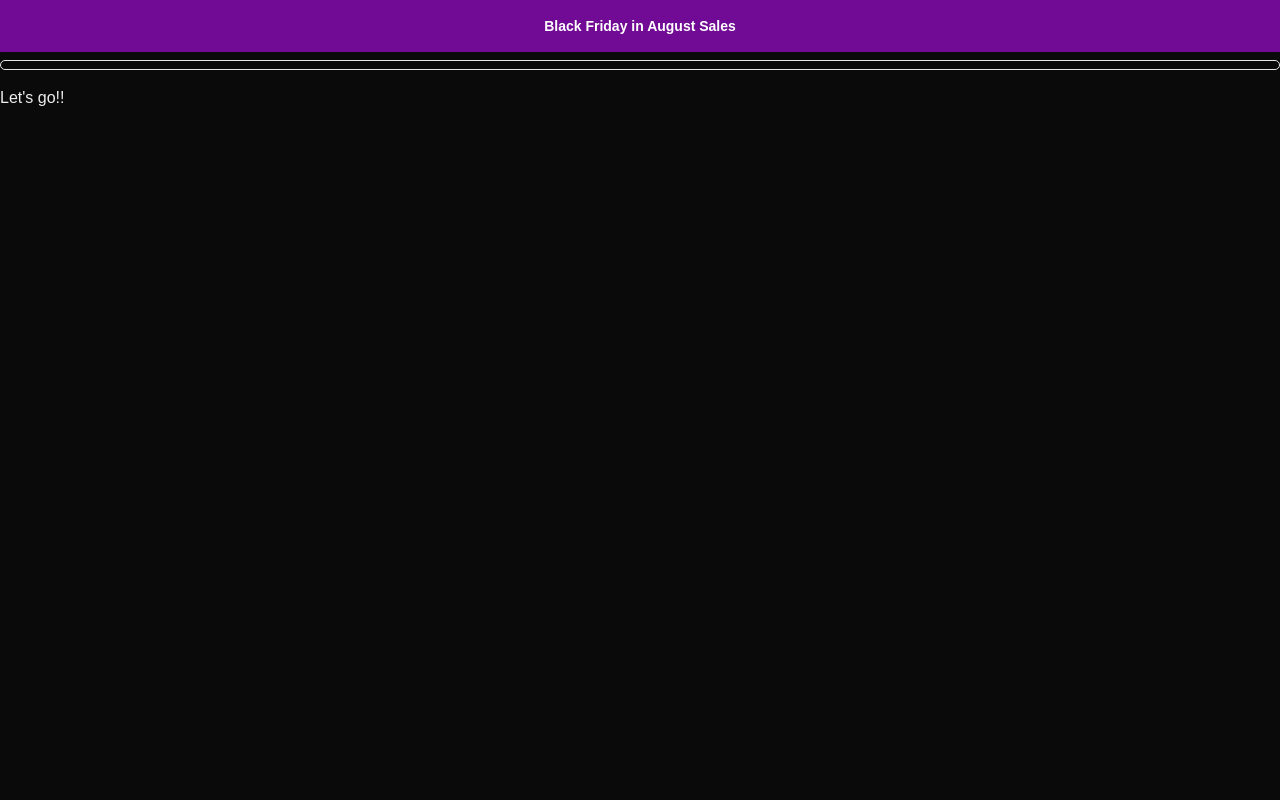
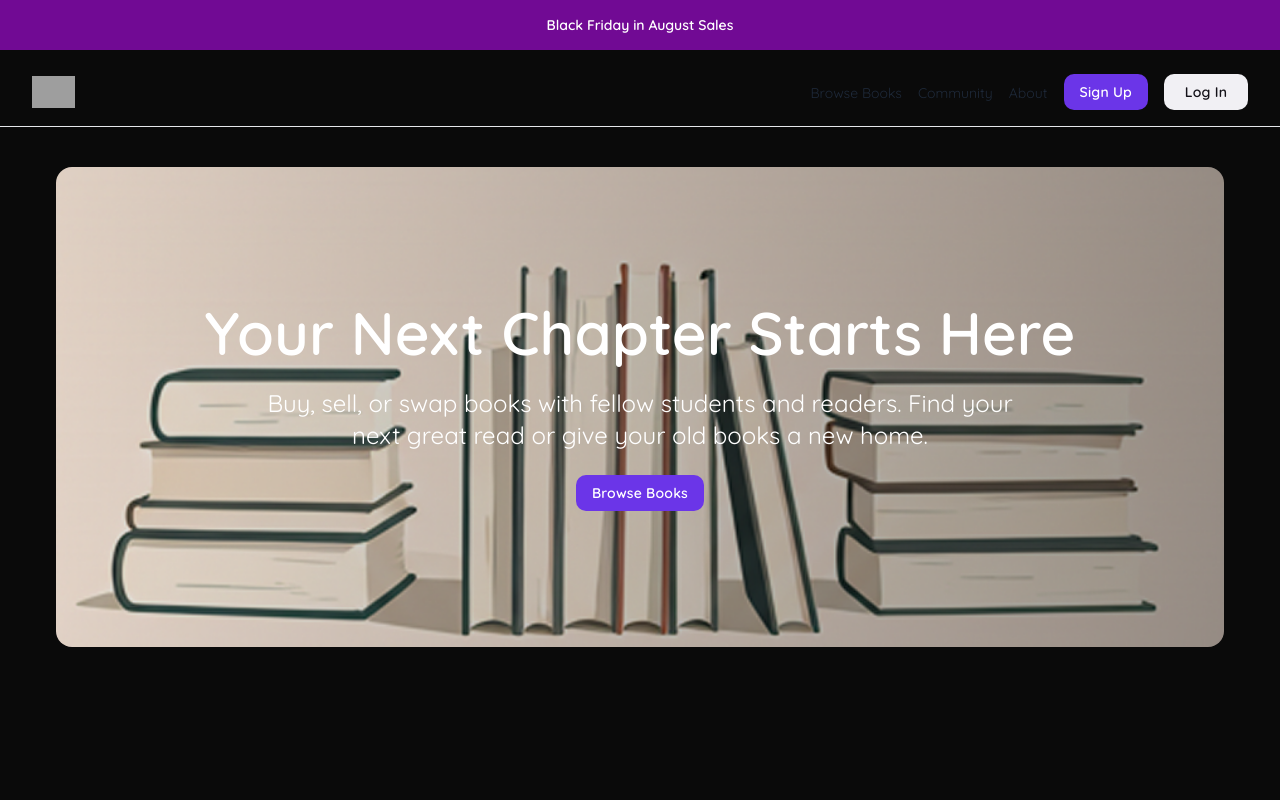
Before and after one commit to ama-lyn/alx-project-nexus, a Next.js app in the folder frontend/: page / in a window 1280 px wide. Shown: the top 800 px of the page. Built offline with nearby package versions, Linux system fonts and the light colour scheme; grey boxes are pictures that could not be loaded.

Commit message:
feat: landing page layout

```diff
--- /dev/null
+++ b/frontend/components/common/Button.tsx
@@ -0,0 +1,36 @@
+import React from 'react';
+import { ButtonProps } from '@/interfaces';
+
+const Button: React.FC<ButtonProps> = ({
+  label,
+  onClick,
+  variant = 'primary',
+  disabled = false,
+  type = 'button',
+}) => {
+  const baseStyles = 'flex min-w-[84px] max-w-[480px] cursor-pointer items-center justify-center overflow-hidden rounded-lg h-9 px-4 text-sm font-semibold leading-normal tracking-[0.015em]';
+
+  const variantStyles = {
+    primary: 'bg-[#6b35e8] text-white hover:bg-[#572bc1]',
+    secondary: 'bg-[#f1f0f4] text-[#131118] hover:bg-[#e4e2eb]',
+  };
+
+  const disabledStyles = 'opacity-50 cursor-not-allowed';
+
+  return (
+    <button
+      type={type}
+      onClick={onClick}
+      disabled={disabled}
+      className={`
+        ${baseStyles}
+        ${variantStyles[variant]}
+        ${disabled ? disabledStyles : ''}
+      `}
+    >
+      {label}
+    </button>
+  );
+};
+
+export default Button;
--- a/frontend/components/layout/Footer.tsx
+++ b/frontend/components/layout/Footer.tsx
@@ -2,21 +2,21 @@ import { FooterLinksProps } from "@/interfaces";
 
 const FooterLinks: React.FC<FooterLinksProps> = ({ links }) => {
   return (
-    <div className=" flex w-[75%] flex-col gap-6 list-none justify-center items-center border-3 border-red-400">
-      <div className="flex w-full shrink-0 space-x-2 justify-around text-xs lg:text-sm border-3 border-red-400">
-        <li>
+    <div className=" flex w-[75%] flex-col gap-6 list-none justify-center items-center">
+      <div className="flex w-full shrink-0 space-x-2 justify-around text-xs lg:text-sm">
+        <li className="cursor-pointer">
           <a href="#"></a>
           {links.first}
         </li>
-        <li>
+        <li className="cursor-pointer">
           <a href="#"></a>
           {links.second}
         </li>
-        <li>
+        <li className="cursor-pointer">
           <a href="#"></a>
           {links.third}
         </li>
-        <li>
+        <li className="cursor-pointer">
           <a href="#"></a>
           {links.fourth}
         </li>
@@ -29,7 +29,7 @@ const FooterLinks: React.FC<FooterLinksProps> = ({ links }) => {
 const Footer: React.FC = () => {
   return (
     <footer className="bg-[#FAFAFA] text-[#4F7096] md:px-8">
-      <div className="flex flex-col justify-center items-center min-h-[10rem] lg:flex-row">
+      <div className="flex flex-col justify-center items-center min-h-[8rem] lg:flex-row">
           <FooterLinks
             links={{
               first: "About",
--- a/frontend/components/layout/Header.tsx
+++ b/frontend/components/layout/Header.tsx
@@ -1,15 +1,40 @@
+import Link from "next/link";
+import Button from "../common/Button";
+
 const Header: React.FC = () => {
-
   return (
-    <header className="min-h-[55px] w-full mb-4">
-      <div className="flex justify-center items-center gap-4 bg-[#710A94] min-h-[50px] mb-2 px-4 md:px-8 py-4">
-
+    <header className="w-full mb-4">
+      {/* Top banner */}
+      <div className="flex justify-center items-center bg-[#710A94] min-h-[50px] mb-2 px-4 md:px-8 py-2">
         <p className="text-white text-xs md:text-sm lg:font-semibold">
-         Black Friday in August Sales
+          Black Friday in August Sales
         </p>
       </div>
 
-      <nav className="flex items-center gap-4 border border-gray-200 rounded-full pr-2 pl-6 py-1">
+      {/* Navigation */}
+      <nav className="border-b border-gray-200 px-4 md:px-8">
+        <div className="flex items-center justify-between py-4">
+          {/* Logo */}
+          <div className="flex-shrink-0">
+            <img src="/assets/images/logo.png" alt="Logo" className="h-8 w-auto" />
+          </div>
+
+          {/* Links + Buttons */}
+          <div className="flex items-center gap-4 flex-wrap">
+            <Link href="#">
+              <span className="text-sm text-gray-800 hover:text-[#6b35e8]">Browse Books</span>
+            </Link>
+            <Link href="#">
+              <span className="text-sm text-gray-800 hover:text-[#6b35e8]">Community</span>
+            </Link>
+            <Link href="#">
+              <span className="text-sm text-gray-800 hover:text-[#6b35e8]">About</span>
+            </Link>
+
+            <Button label="Sign Up" variant="primary" />
+            <Button label="Log In" variant="secondary" />
+          </div>
+        </div>
       </nav>
     </header>
   );
--- a/frontend/constants/index.ts
+++ b/frontend/constants/index.ts
@@ -1,4 +1,10 @@
 import { Book, SwapRequest } from "@/interfaces";
+
+//images
+export const IMAGES = {
+  hero: '/assets/images/hero-image.png',
+};
+
 
 // Sample Books
 export const MOCK_BOOKS: Book[] = [
--- a/frontend/interfaces/index.ts
+++ b/frontend/interfaces/index.ts
@@ -37,7 +37,7 @@ export interface Book {
   // For Reusable Buttons
   export interface ButtonProps {
     label: string;
-    onClick: () => void;
+    onClick?: () => void;
     disabled?: boolean;
     variant?: 'primary' | 'secondary';
     type?: 'submit' | 'button';
--- a/frontend/pages/index.tsx
+++ b/frontend/pages/index.tsx
@@ -1,9 +1,25 @@
+import { IMAGES } from '../constants';
+import Button from '@/components/common/Button';
+
 const Home: React.FC = () => {
   return (
-    <div>
-      Let's go!!
+    <div className='flex flex-col max-w-[1200px] mx-auto px-4'>
+      <section
+        style={{
+          backgroundImage: ` url(${IMAGES.hero})`,
+        }}
+        className="w-full h-[480px] bg-no-repeat bg-center bg-cover rounded-2xl my-6"
+      >
+        <div className='flex flex-col items-center justify-center text-white text-center h-full gap-6'>
+          <p className='text-4xl md:text-6xl font-semibold'>Your Next Chapter Starts Here</p>
+          <p className='text-lg md:text-2xl max-w-3xl'>
+            Buy, sell, or swap books with fellow students and readers. Find your next great read or give your old books a new home.
+          </p>
+          <Button label="Browse Books" variant="primary" />
+        </div>
+      </section>
     </div>
   );
-}
+};
 
 export default Home;
--- a/frontend/styles/globals.css
+++ b/frontend/styles/globals.css
@@ -3,7 +3,44 @@
 
 @custom-variant dark (&:is(.dark *));
 
+@font-face {
+  font-family: 'Quicksand';
+  src: url('/assets/fonts/Quicksand/static/Quicksand-Light.ttf') format('truetype');
+  font-weight: 300;
+  font-style: normal;
+  font-display: swap;
+}
+@font-face {
+  font-family: 'Quicksand';
+  src: url('/assets/fonts/Quicksand/static/Quicksand-Regular.ttf') format('truetype');
+  font-weight: 400;
+  font-style: normal;
+  font-display: swap;
+}
+@font-face {
+  font-family: 'Quicksand';
+  src: url('/assets/fonts/Quicksand/static/Quicksand-Medium.ttf') format('truetype');
+  font-weight: 500;
+  font-style: normal;
+  font-display: swap;
+}
+@font-face {
+  font-family: 'Quicksand';
+  src: url('/assets/fonts/Quicksand/static/Quicksand-SemiBold.ttf') format('truetype');
+  font-weight: 600;
+  font-style: normal;
+  font-display: swap;
+}
+@font-face {
+  font-family: 'Quicksand';
+  src: url('/assets/fonts/Quicksand/static/Quicksand-Bold.ttf') format('truetype');
+  font-weight: 700;
+  font-style: normal;
+  font-display: swap;
+}
+
 :root {
+  --font-quicksand: 'Quicksand', sans-serif;
   --background: oklch(1 0 0);
   --foreground: oklch(0.145 0 0);
   --radius: 0.625rem;
@@ -85,10 +122,13 @@
   }
 }
 
+html {
+  font-family: var(--font-quicksand);
+}
+
 body {
   background: var(--background);
   color: var(--foreground);
-  font-family: Arial, Helvetica, sans-serif;
 }
 
 .dark {
```
Also changed, not shown: frontend/public/assets/fonts/Quicksand/README.txt (added), frontend/public/assets/images/hero-image.png (added), frontend/public/assets/images/hero.png (added).
